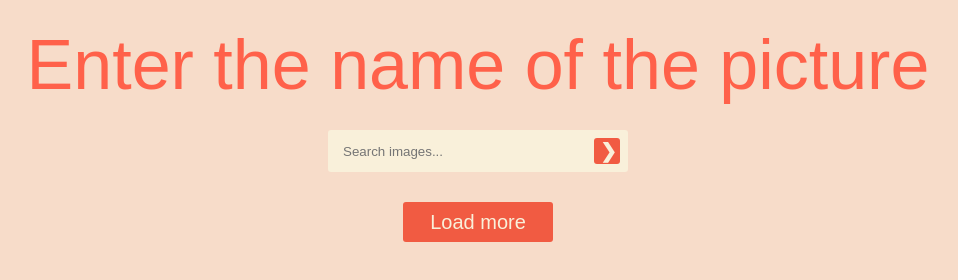
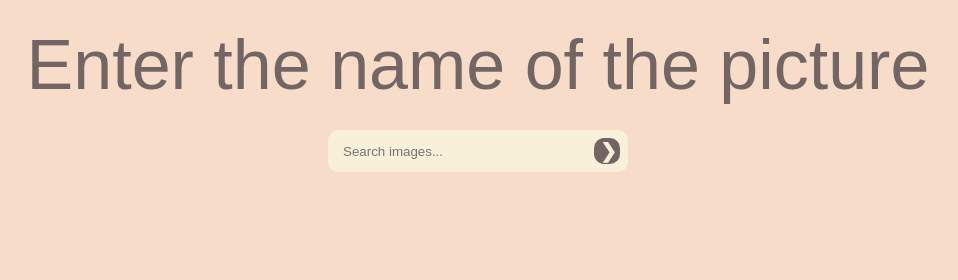
Before and after one commit to tuzegor/goit-js-hw-image-finder, a website built with Parcel: page src/index.html in a window 1280 px wide. Shown: the whole page, without its empty margins (162-1120 px from the left). Built offline with nearby package versions, Linux system fonts and the light colour scheme.

Commit message:
Сменил стиль, спрятал кнопку изначально

```diff
--- a/src/index.html
+++ b/src/index.html
@@ -29,7 +29,7 @@
     <section class="gallery_section">
       <ul class="gallery list"></ul>
     </section>
-    <button class="load-more-btn" type="button">Load more</button>
+    <button class="load-more-btn hidden" type="button">Load more</button>
     <script src="https://cdn.jsdelivr.net/npm/handlebars@latest/dist/handlebars.js"></script>
     <script src="index.js"></script>
   </body>
--- a/src/js/findImages.js
+++ b/src/js/findImages.js
@@ -14,6 +14,7 @@ let currentValue = '';
 
 formEl.addEventListener('submit', event => {
   event.preventDefault();
+  loadMoreBtn.classList.remove('hidden')
   listEl.innerHTML = '';
   page = 1;
   currentValue = event.target.elements.query.value;
--- a/src/sass/_gallery.scss
+++ b/src/sass/_gallery.scss
@@ -25,7 +25,7 @@ margin-left: 30px;
     justify-content: space-around;
     align-items: center;
     margin-top: 5px;
-    color: #F15B42;
+    color: #726563;
 }
 .stats-item {
     display: flex;
--- a/src/sass/_more-btn.scss
+++ b/src/sass/_more-btn.scss
@@ -5,11 +5,11 @@
   margin: 30px auto;
 
 
-  background: #f15b42;
+  background: #726563;
   cursor: pointer;
   border: none;
   outline: none;
-  border-radius: 3px;
+  border-radius: 10px;
 
   font-family: MabryProL, sans-serif;
   font-weight: 500;
@@ -17,4 +17,8 @@
   line-height: 100%;
   text-align: center;
   color: #f9f0da;
+
 }
+.hidden {
+    visibility:hidden;
+}
--- a/src/sass/_serch.scss
+++ b/src/sass/_serch.scss
@@ -1,12 +1,12 @@
 
 .title {
   font-family: MabryProL,sans-serif;
-    font-weight: 300;
+    font-weight: 400;
     font-size: 70px;
     line-height: 100%;
     text-align: center;
     margin-bottom: 30px;
-    color: #ff614a;
+    color: #726563;
 
 }
 
@@ -19,7 +19,7 @@
 .search-form input, .search-form button {
   border: none;
   outline: none;
-  border-radius: 3px;
+  border-radius: 10px;
 }
 .search-form input {
   width: 100%;
@@ -33,7 +33,7 @@
   position: absolute;
   top: 8px;
   right: 8px;
-  background: #F15B42;
+  background: #726563;
   cursor: pointer;
 }
 .search-form button:before {
```
